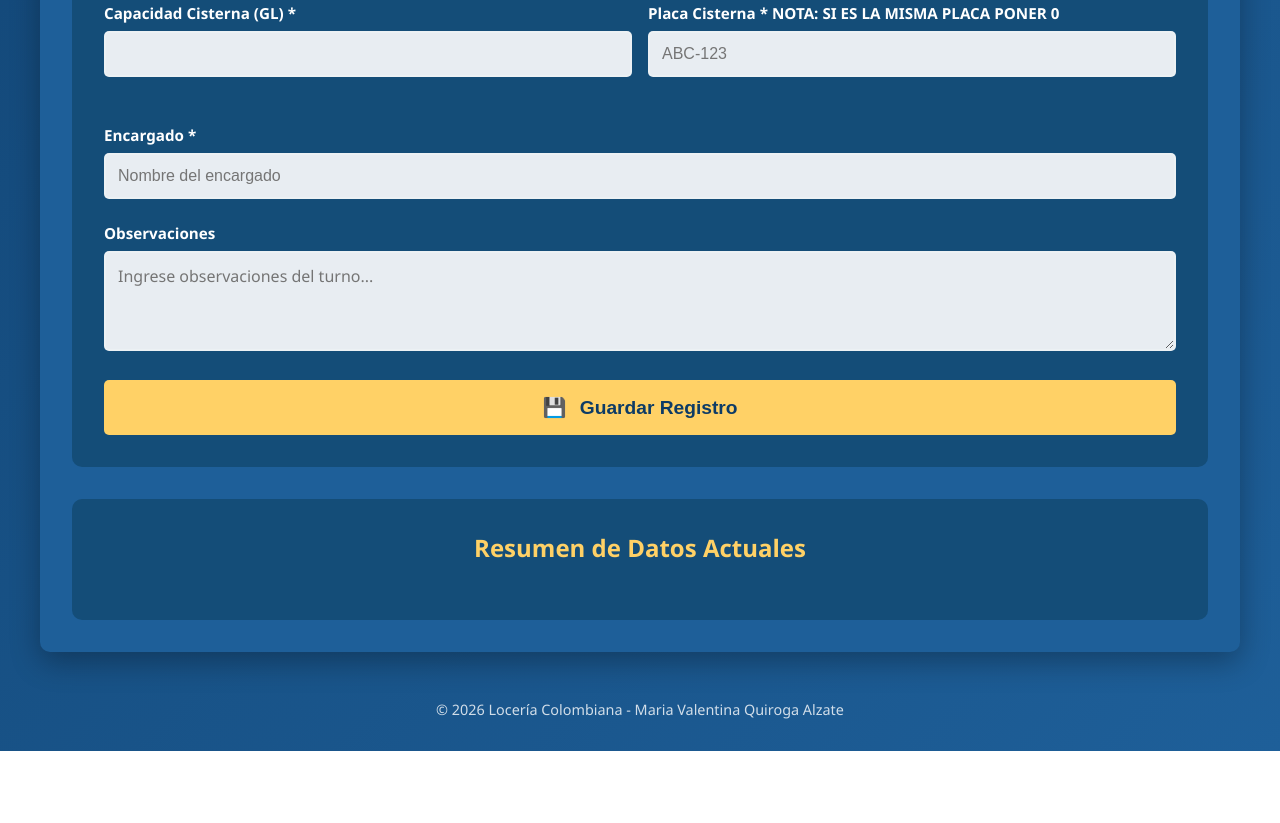
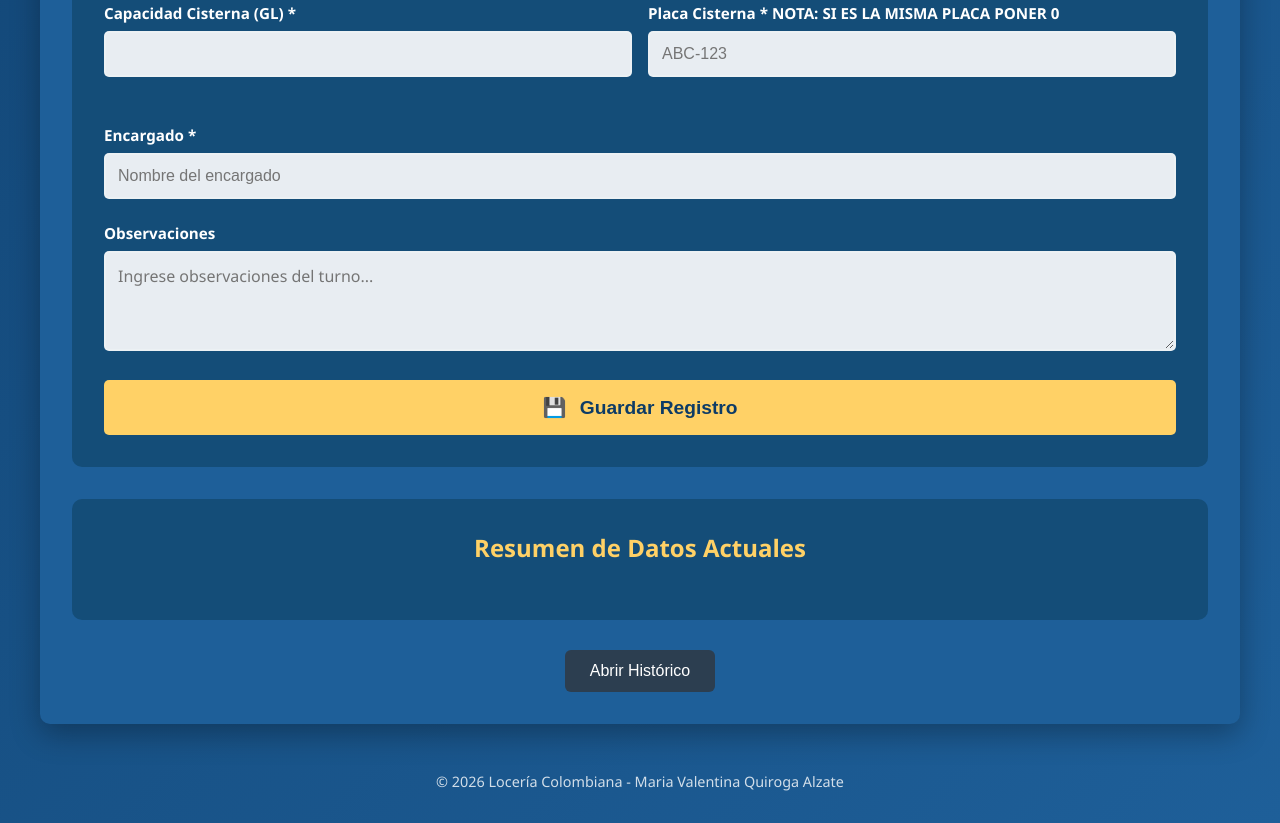
Before and after one commit to Valentina-Q-A/REGISTRO_GLP_CORONA, a React app: page index.html in a window 1280 px wide. Shown: the part 1443-2266 px from the top of the page. Before the commit the page ends 2194 px from the top, so only its background shows below. Built offline with nearby package versions, Linux system fonts and the light colour scheme; no server answers.

Commit message:
Add files via upload

```diff
--- a/index.html
+++ b/index.html
@@ -134,6 +134,22 @@
                 <!-- Se llenará dinámicamente con JavaScript -->
             </div>
         </div>
+        <div style="text-align:center;margin-top:30px;">
+
+        <button onclick="abrirHistorico()" style="
+        padding:12px 25px;
+        font-size:16px;
+        background:#2c3e50;
+        color:white;
+        border:none;
+        border-radius:6px;
+        cursor:pointer;
+        ">
+        Abrir Histórico
+
+        </button>
+
+        </div>
     </div>
 
     <footer>
```
